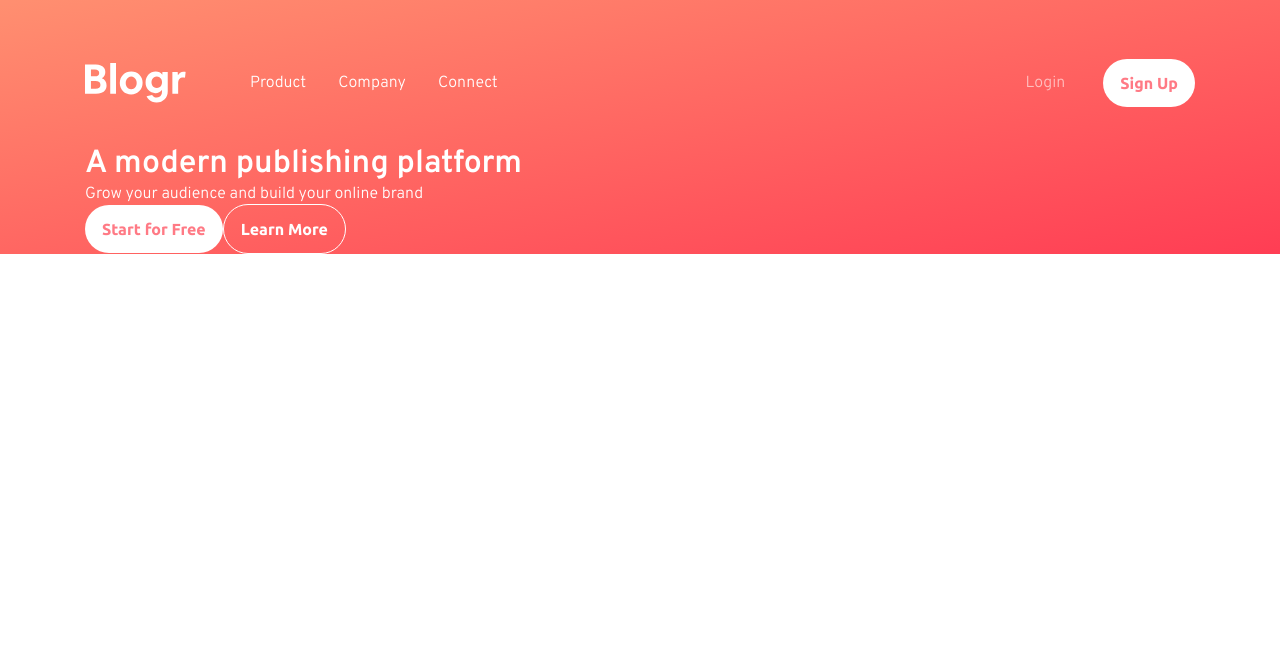
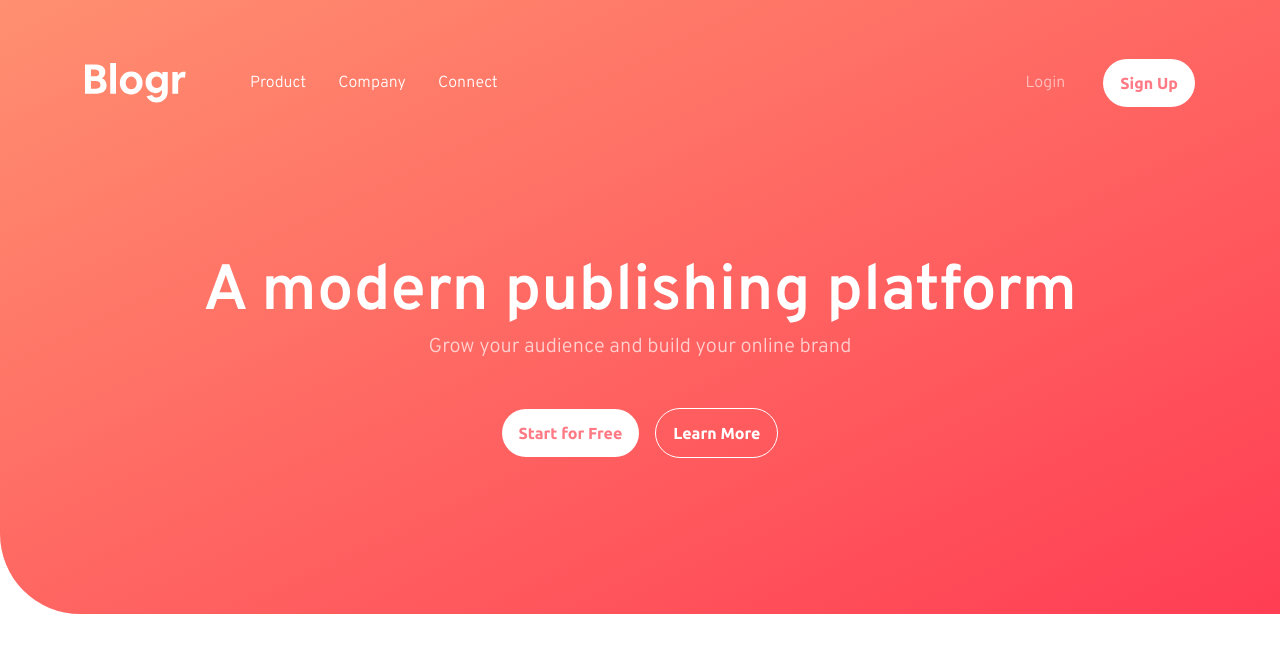
Before and after one commit to nivancheva/blogr-landing-page-react, a React (Vite) app: page / in a window 1280 px wide. Shown: the top 652 px of the page. Built offline with nearby package versions, Linux system fonts and the light colour scheme.

Commit message:
styling header and wrapper container

```diff
--- a/src/App.css
+++ b/src/App.css
@@ -1,11 +1,13 @@
 .hero-wrapper {
     background: var(--gradient-mobile-nav);
-    color: var(--clr-text-white)
+    color: var(--clr-text-white);
+    border-bottom-left-radius: 5rem;
 }
 
 .button-toggle {
     background-color: inherit;
     border: 0;
+    opacity: .7;
 
     margin-left: auto;
 }
@@ -39,6 +41,22 @@
 
 .menu-hidden {
     display: none;
+}
+
+.hero {
+    text-align: center;
+    padding: 6.75rem 0 9.75rem;
+}
+
+.flex-group {
+    display: flex;
+    align-items: center;
+}
+
+.start-buttons {
+    justify-content: center;
+    gap: 1rem;
+    margin-top: 3rem;
 }
 
 @media (max-width:799px) {
--- a/src/App.jsx
+++ b/src/App.jsx
@@ -47,10 +47,10 @@ function App() {
 
         </header>
 
-        <div className='container'>
+        <div className='container hero'>
           <h1>A modern publishing platform</h1>
-          <p>Grow your audience and build your online brand</p>
-          <div>
+          <p className='sub-header'>Grow your audience and build your online brand</p>
+          <div className='flex-group start-buttons'>
             <button className='button button-primary'>Start for Free</button>
             <button className='button button-outline'>Learn More</button>
           </div>
--- a/src/index.css
+++ b/src/index.css
@@ -67,7 +67,7 @@ a {
 
 .button {
     border: 0;
-    padding: .9375rem 2.5rem;
+    padding: .9375rem 1.0625rem;
     border-radius: 2em;
     font-family: var(--ff-accent);
     font-weight: var(--fw-bold-accent);
@@ -112,7 +112,19 @@ a {
 }
 
 @media (min-width:800px) {
+    h1 {
+        font-size: 4rem;
+        font-weight: var(--fw-bold-main);
+    }
+
+    .sub-header {
+        font-size: 1.25rem;
+        font-weight: var(--fw-light-main);
+        opacity: .7;
+    }
+
     .button {
         padding: .9375rem 1.0625rem;;
     }
+
 }
```
